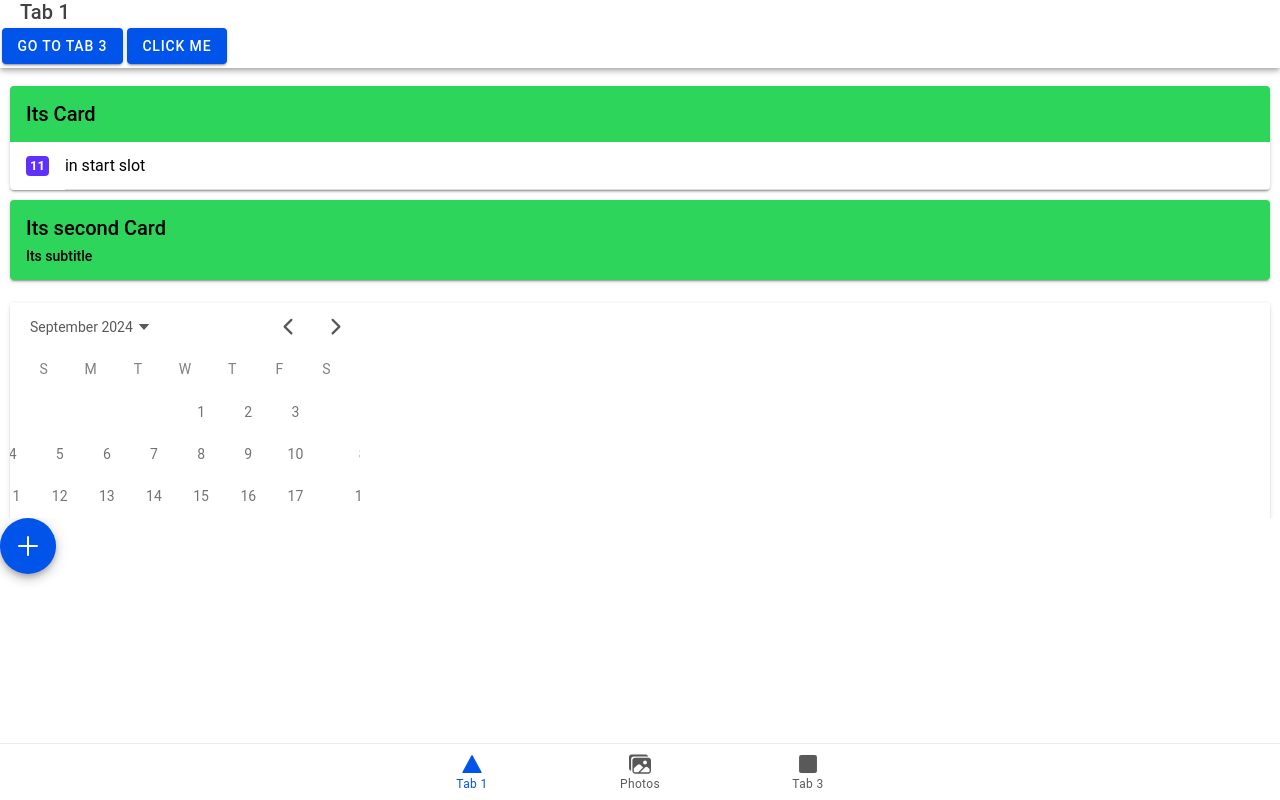
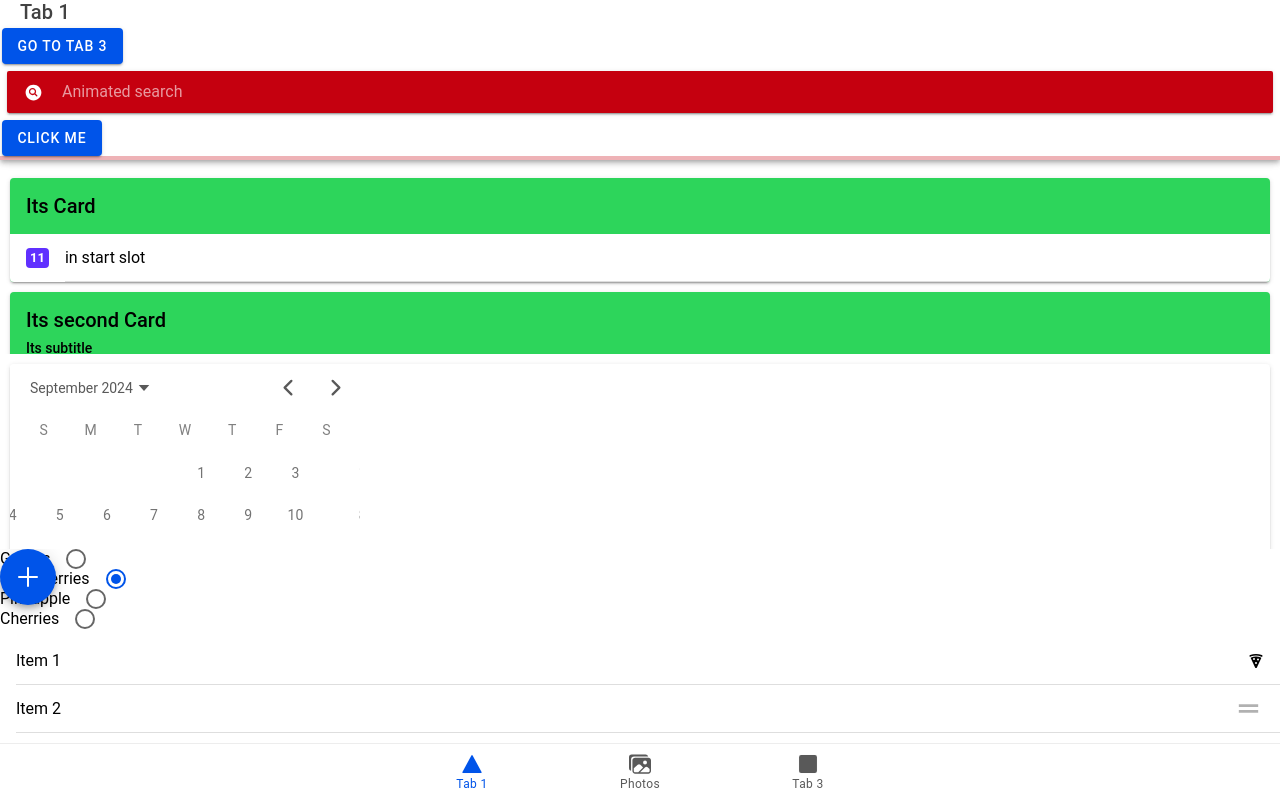
Before and after one commit to iveke/IonicGallery, a React (Vite) app: page /tab1 in a window 1280 px wide. Built offline with nearby package versions, Linux system fonts and the light colour scheme.

Commit message:
I do Aws and now try to send my file

```diff
--- a/package.json
+++ b/package.json
@@ -25,6 +25,7 @@
     "@ionic/react-router": "^8.0.0",
     "@types/react-router": "^5.1.20",
     "@types/react-router-dom": "^5.3.3",
+    "axios": "^1.7.7",
     "ionicons": "^7.0.0",
     "react": "^18.2.0",
     "react-dom": "^18.2.0",
--- a/src/hooks/usePhotoGallery.ts
+++ b/src/hooks/usePhotoGallery.ts
@@ -1,5 +1,7 @@
 import { useState, useEffect } from "react";
 import { isPlatform } from "@ionic/react";
+
+axios.defaults.baseURL = "http://localhost:3009/upload";
 
 import {
   Camera,
@@ -10,6 +12,7 @@ import {
 import { Filesystem, Directory } from "@capacitor/filesystem";
 import { Preferences } from "@capacitor/preferences";
 import { Capacitor } from "@capacitor/core";
+import axios from "axios";
 
 export interface UserPhoto {
   filepath: string;
@@ -25,7 +28,7 @@ export function usePhotoGallery() {
       source: CameraSource.Camera,
       quality: 100,
     });
-    const fileName = Date.now() + ".jpeg";
+    const fileName = Date.now() + "tkach.jpeg";
     const newPhotos = [
       {
         filepath: fileName,
@@ -34,11 +37,22 @@ export function usePhotoGallery() {
       ...photos,
     ];
     setPhotos(newPhotos);
+    savePhotoAWS(fileName, photo.webPath);
   };
-
 
   return {
     takePhoto,
     photos,
   };
 }
+
+const savePhotoAWS = async (fileName: string, file: any) => {
+  const formdata = new FormData();
+  formdata.append("file", file, fileName);
+  try {
+    const res = await axios.post("/", formdata);
+    return res;
+  } catch (error) {
+    console.log(error);
+  }
+};
--- a/src/pages/Tab1.tsx
+++ b/src/pages/Tab1.tsx
@@ -26,9 +26,19 @@ import {
   IonNote,
   IonPage,
   IonPopover,
+  IonProgressBar,
+  IonRadio,
+  IonRadioGroup,
+  IonRefresher,
+  IonRefresherContent,
+  IonReorder,
+  IonReorderGroup,
   IonRow,
+  IonSearchbar,
   IonTitle,
   IonToolbar,
+  ItemReorderEventDetail,
+  RefresherEventDetail,
 } from "@ionic/react";
 import ExploreContainer from "../components/ExploreContainer";
 import "./Tab1.css";
@@ -38,26 +48,52 @@ import {
   close,
   listCircle,
   pin,
+  pizza,
+  searchCircle,
   square,
+  trash,
 } from "ionicons/icons";
 import Tab3 from "./Tab3.js";
+import { useEffect, useState } from "react";
 
 const Tab1: React.FC = () => {
+  function handleRefresh(event: CustomEvent<RefresherEventDetail>) {
+    setTimeout(() => {
+      // Any calls to load data go here
+      event.detail.complete();
+    }, 2000);
+  }
+  function handleReorder(event: CustomEvent<ItemReorderEventDetail>) {
+    // The `from` and `to` properties contain the index of the item
+    // when the drag started and ended, respectively
+    console.log('Dragged from index', event.detail.from, 'to', event.detail.to);
+
+    // Finish the reorder and position the item in the DOM based on
+    // where the gesture ended. This method can also be called directly
+    // by the reorder group
+    event.detail.complete();
+  }
   return (
     <IonPage>
       <IonHeader>
         <IonToolbar>
           <IonTitle>Tab 1</IonTitle>
-          <IonNavLink routerDirection="forward" component={()=><Tab3 />}>
+          <IonNavLink routerDirection="forward" component={() => <Tab3 />}>
             <IonButton>Go to Tab 3</IonButton>
           </IonNavLink>
+          <IonSearchbar color="danger" showCancelButton="focus"  cancelButtonIcon={trash} searchIcon={searchCircle} animated={true} placeholder="Animated search"></IonSearchbar>
+          <IonProgressBar type="indeterminate" color="danger"></IonProgressBar>
           <IonButton id="click-trigger"> Click Me</IonButton>
           <IonPopover trigger="click-trigger" triggerAction="hover">
-            <IonContent >Hello, World!</IonContent>
+            <IonContent>Hello, World!</IonContent>
           </IonPopover>
         </IonToolbar>
       </IonHeader>
       <IonContent fullscreen>
+      <IonRefresher slot="fixed" onIonRefresh={handleRefresh}>
+          <IonRefresherContent>
+          </IonRefresherContent>
+        </IonRefresher>
         <IonList>
           <IonCard color="success">
             <IonCardHeader>
@@ -142,6 +178,46 @@ const Tab1: React.FC = () => {
             </IonFabButton>
           </IonFabList>
         </IonFab>
+        <IonRadioGroup value="strawberries">
+          <IonRadio value="grapes">Grapes</IonRadio>
+          <br />
+          <IonRadio value="strawberries">Strawberries</IonRadio>
+          <br />
+          <IonRadio value="pineapple">Pineapple</IonRadio>
+          <br />
+          <IonRadio value="cherries">Cherries</IonRadio>
+        </IonRadioGroup>
+        <IonList>
+      {/* The reorder gesture is disabled by default, enable it to drag and drop items */}
+      <IonReorderGroup disabled={false} onIonItemReorder={handleReorder}>
+        <IonItem>
+          <IonLabel>Item 1</IonLabel>
+          <IonReorder slot="end">
+            <IonIcon icon={pizza}></IonIcon>
+          </IonReorder>
+        </IonItem>
+
+        <IonItem>
+          <IonLabel>Item 2</IonLabel>
+          <IonReorder slot="end"></IonReorder>
+        </IonItem>
+
+        <IonItem>
+          <IonLabel>Item 3</IonLabel>
+          <IonReorder slot="end"></IonReorder>
+        </IonItem>
+
+        <IonItem>
+          <IonLabel>Item 4</IonLabel>
+          <IonReorder slot="end"></IonReorder>
+        </IonItem>
+
+        <IonItem>
+          <IonLabel>Item 5</IonLabel>
+          <IonReorder slot="end"></IonReorder>
+        </IonItem>
+      </IonReorderGroup>
+    </IonList>
       </IonContent>
     </IonPage>
   );
--- a/src/pages/Tab2.tsx
+++ b/src/pages/Tab2.tsx
@@ -37,20 +37,7 @@ const Tab2: React.FC = () => {
           </IonToolbar>
         </IonHeader>
         <IonContent className="ion-padding">
-          This is the menu content.
-        </IonContent>
-      </IonMenu>
-      <IonPage id="main-content">
-        <IonHeader translucent={true}>
-          <IonToolbar>
-            <IonTitle slot="start">Photo Gallery</IonTitle>
-            <IonButtons slot="end">
-              <IonMenuButton></IonMenuButton>
-            </IonButtons>
-          </IonToolbar>
-        </IonHeader>
-        <IonContent>
-          <IonButton onClick={()=>setIsOpen(true)}>
+        <IonButton onClick={()=>setIsOpen(true)}>
             Open MOdal
           </IonButton>
           <IonModal isOpen={isOpen}>
@@ -71,6 +58,20 @@ const Tab2: React.FC = () => {
               </p>
             </IonContent>
           </IonModal>
+          This is the menu content.
+        </IonContent>
+      </IonMenu>
+      <IonPage id="main-content">
+        <IonHeader translucent={true}>
+          <IonToolbar>
+            <IonTitle slot="start">Photo Gallery</IonTitle>
+            <IonButtons slot="end">
+              <IonMenuButton></IonMenuButton>
+            </IonButtons>
+          </IonToolbar>
+        </IonHeader>
+        <IonContent>
+
           <IonHeader collapse="condense">
             <IonToolbar>
               <IonTitle>PHOTO</IonTitle>
--- a/src/pages/Tab3.tsx
+++ b/src/pages/Tab3.tsx
@@ -16,7 +16,12 @@ import {
   IonList,
   IonPage,
   IonRow,
+  IonSegment,
+  IonSegmentButton,
+  IonSelect,
+  IonSelectOption,
   IonTitle,
+  IonToggle,
   IonToolbar,
 } from "@ionic/react";
 import ExploreContainer from "../components/ExploreContainer";
@@ -80,14 +85,20 @@ const Tab3: React.FC = () => {
           {items.map((item, index) => (
             <IonItem key={item}>
               <IonAvatar slot="start">
-              <img src={'https://picsum.photos/80/80?random=' + index} alt="avatar" />
+                <img
+                  src={"https://picsum.photos/80/80?random=" + index}
+                  alt="avatar"
+                />
               </IonAvatar>
               <IonLabel>{item}</IonLabel>
             </IonItem>
           ))}
         </IonList>
         <IonInfiniteScroll>
-        <IonInfiniteScrollContent loadingText="Please wait..." loadingSpinner="bubbles"></IonInfiniteScrollContent>
+          <IonInfiniteScrollContent
+            loadingText="Please wait..."
+            loadingSpinner="bubbles"
+          ></IonInfiniteScrollContent>
         </IonInfiniteScroll>
       </IonContent>
       <IonContent>
@@ -121,6 +132,22 @@ const Tab3: React.FC = () => {
           onDidDismiss={() => setIsOpen(false)}
         ></IonActionSheet>
       </IonContent>
+      <IonContent>
+      <IonToggle enableOnOffLabels={true} aria-label="Warning toggle" color="warning">Enable Notifications</IonToggle>
+        <IonSegment value="default">
+          <IonSegmentButton value="default">
+            <IonLabel>Default</IonLabel>
+          </IonSegmentButton>
+          <IonSegmentButton value="segment">
+            <IonLabel>Segment</IonLabel>
+          </IonSegmentButton>
+        </IonSegment>
+        <IonSelect aria-label="fruit" interface="popover" placeholder="Select fruit">
+          <IonSelectOption value="apples">Apples</IonSelectOption>
+          <IonSelectOption value="oranges">Oranges</IonSelectOption>
+          <IonSelectOption value="bananas">Bananas</IonSelectOption>
+        </IonSelect>
+      </IonContent>
 
       <IonFooter>
         <IonToolbar>
```
Also changed, not shown: 1 other file (tests, documents, lock files or other folders). Lines whose indentation alone changed are shown as unchanged.
